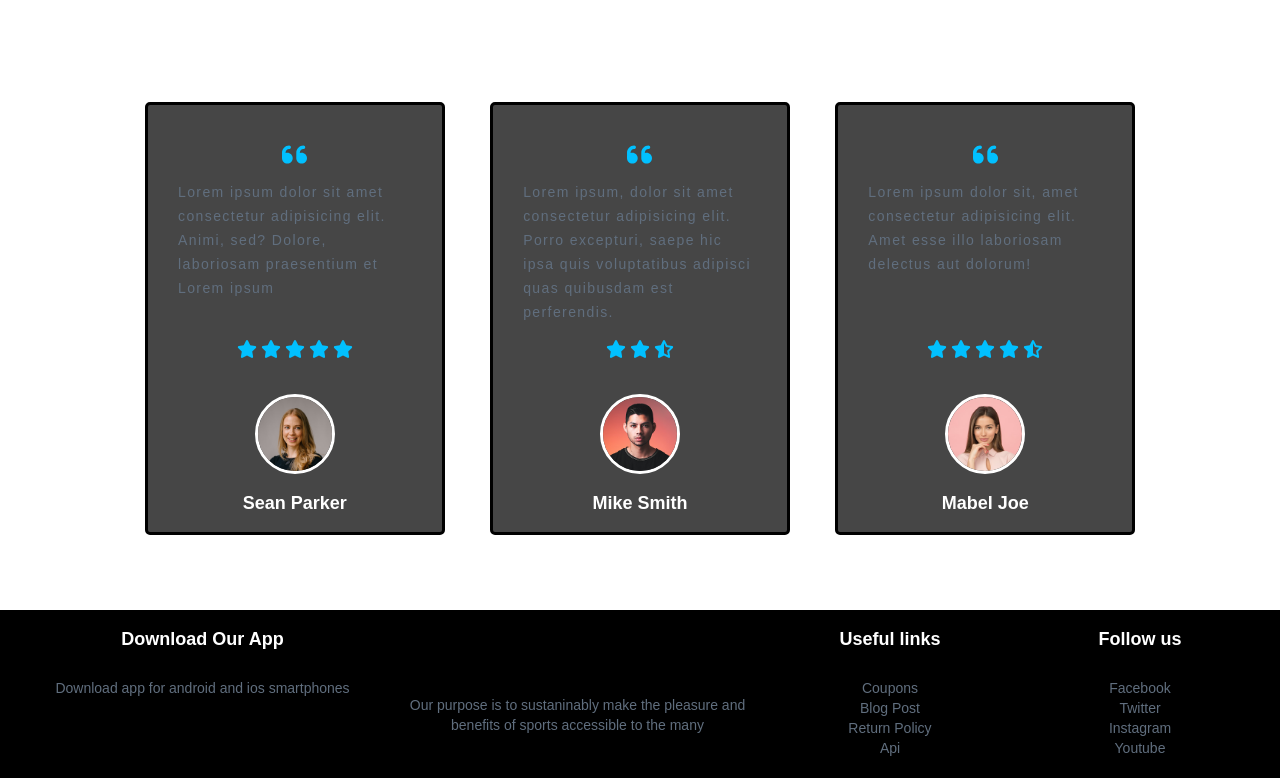
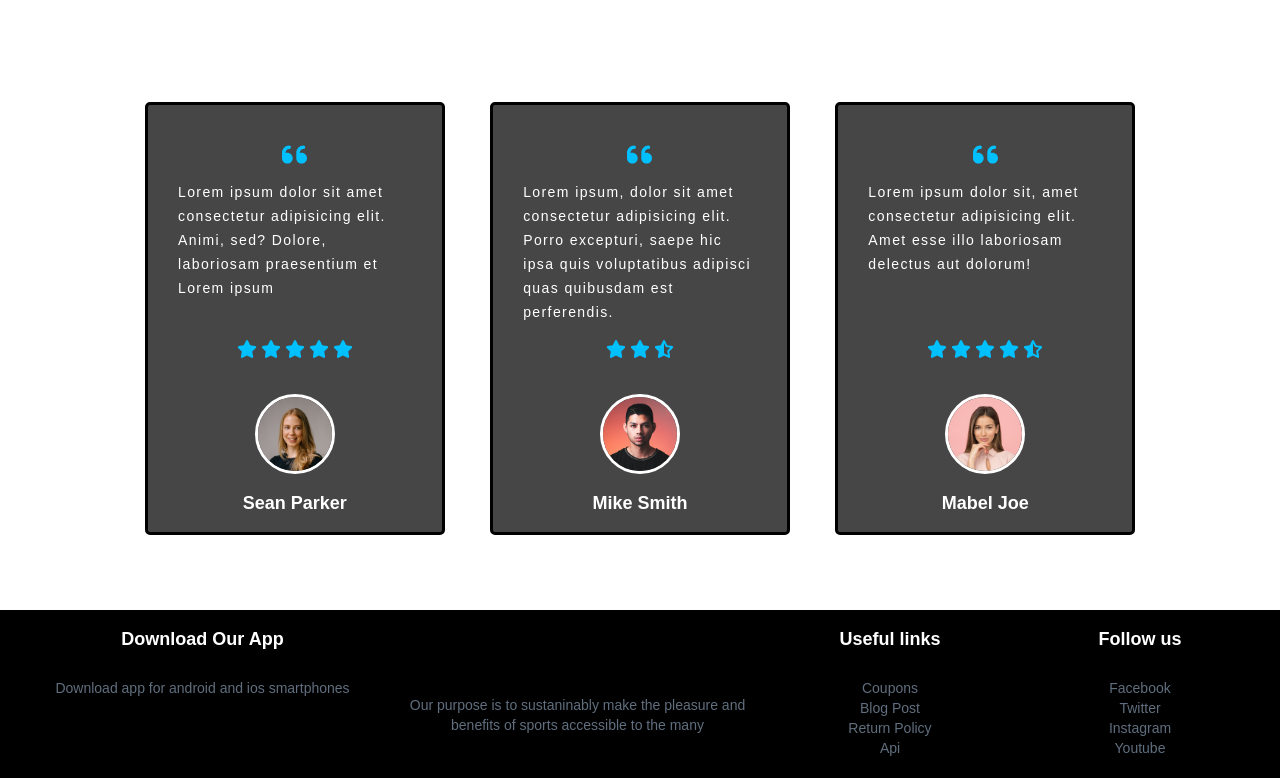
Before and after one commit to urasuk/web_politeh, a plain HTML site: page index.html in a window 1280 px wide. Shown: the part 1697-2475 px from the top of the page. Drawn offline with Linux system fonts and the light colour scheme.

Commit message:
forgot text color

```diff
--- a/#source/scss/style.scss
+++ b/#source/scss/style.scss
@@ -185,7 +185,7 @@
 
     line-height: 24px;
     font-size: 14px;
-    color: $white_gray;
+    color: $white;
     letter-spacing: 1.4px;
     flex: 1 1 auto; // прижимаємо
 
```
Also changed, not shown: css/product-details.css, css/style.css.
